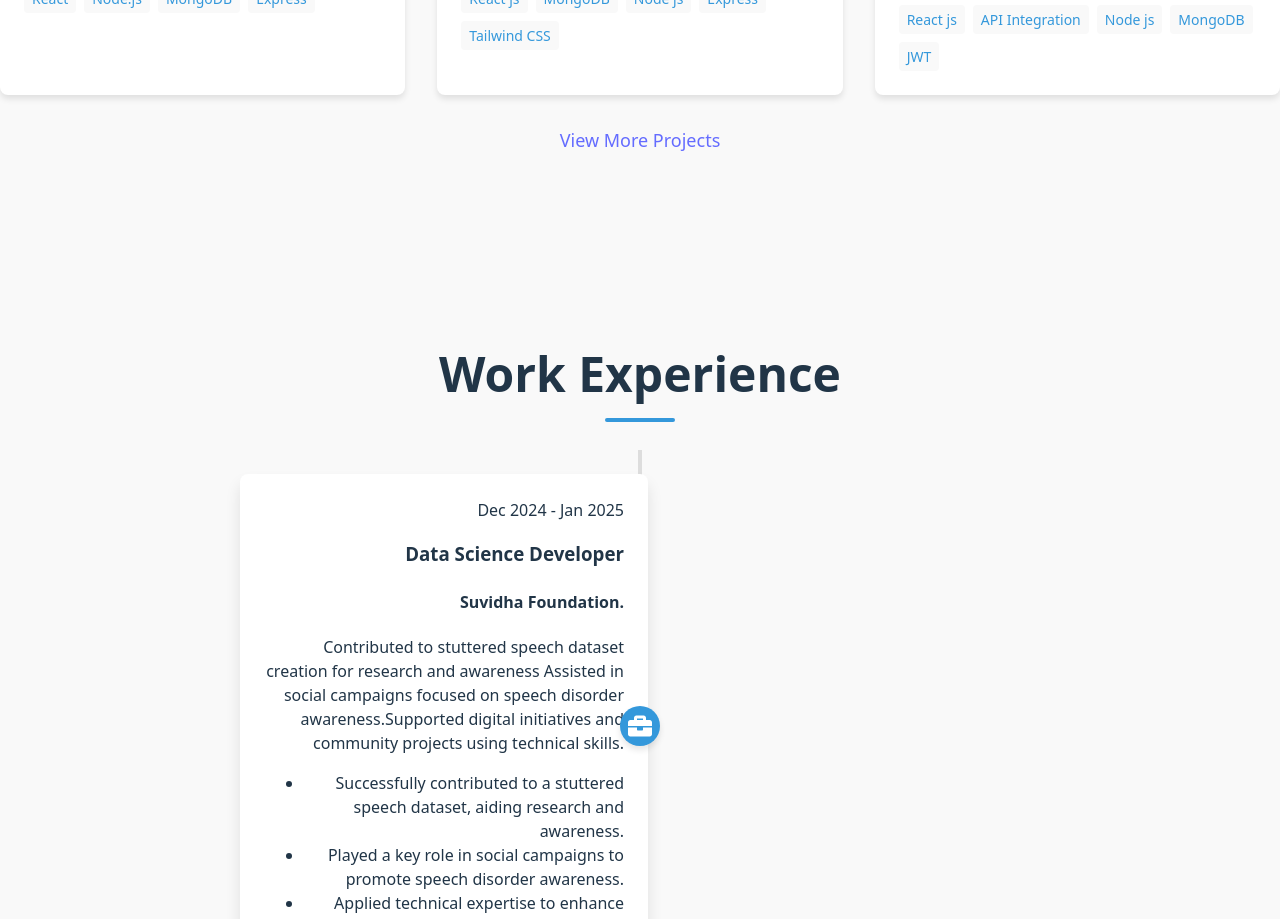
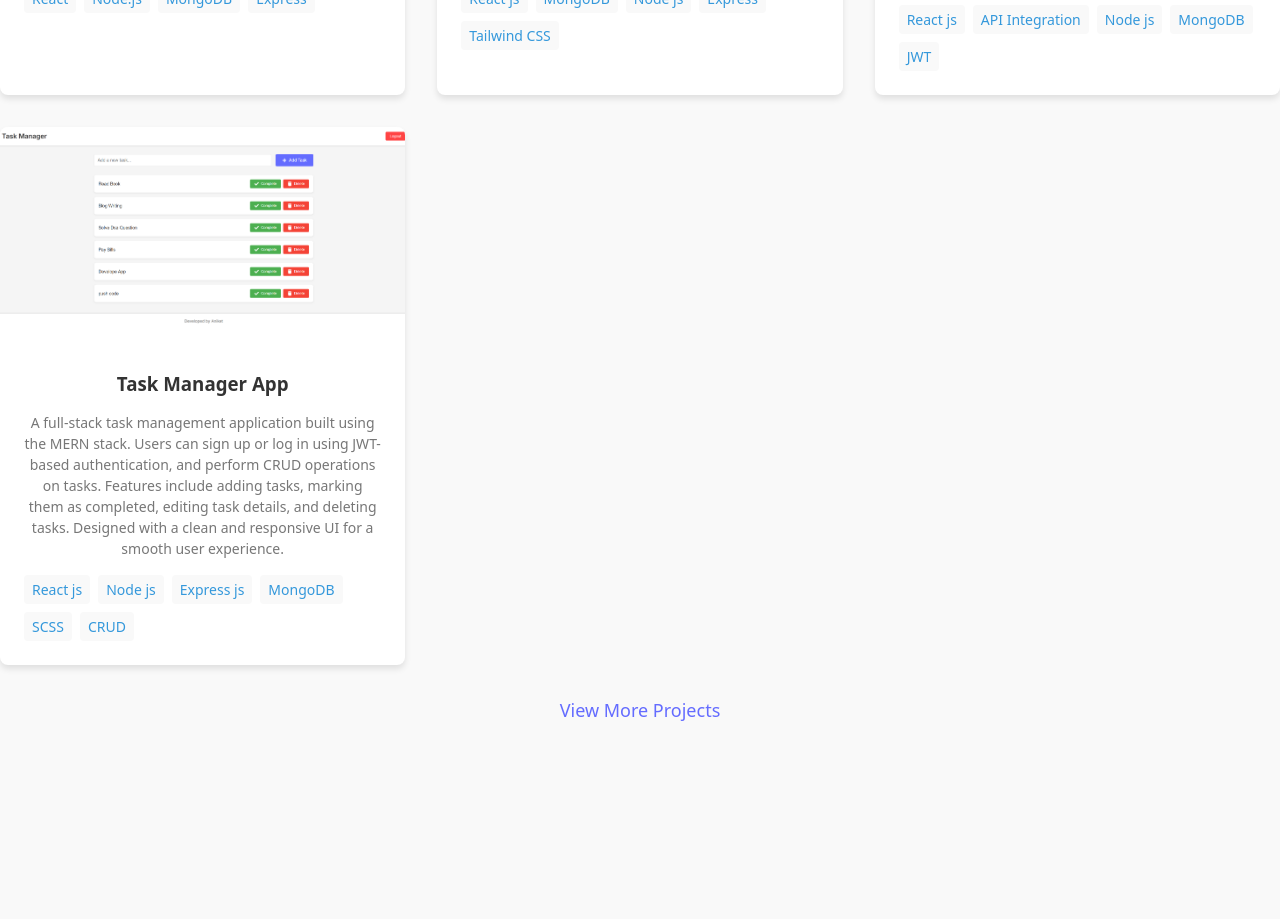
Before and after one commit to Aniket04087021/AniiPortfolio, a React (Vite) app: page / in a window 1280 px wide. Shown: the part 3300-4219 px from the top of the page. Built offline with nearby package versions, Linux system fonts and the light colour scheme; the HTML template or start-up script is replaced by a standard one.

Commit message:
Update_Project

```diff
--- a/src/data.js
+++ b/src/data.js
@@ -97,6 +97,15 @@ export const navLinks = [
       sourceCode: "https://github.com/Aniket04087021/Job-portal.git",
       liveDemo: "https://github.com/Aniket04087021/Job-portal.git",
     },
+    {
+  id: "project4",
+  title: "Task Manager App",
+  description: "A full-stack task management application built using the MERN stack. Users can sign up or log in using JWT-based authentication, and perform CRUD operations on tasks. Features include adding tasks, marking them as completed, editing task details, and deleting tasks. Designed with a clean and responsive UI for a smooth user experience.",
+  image: "Task Manager.png",
+  tags: ["React js", "Node js", "Express js", "MongoDB","SCSS", "CRUD"],
+  sourceCode: "https://github.com/Aniket04087021/Task-Manager.git",
+  liveDemo: "https://task-manager-mezo.vercel.app/"
+},
   ];
 
   export const experienceData = [
```
Also changed, not shown: public/Task Manager.png (added).
